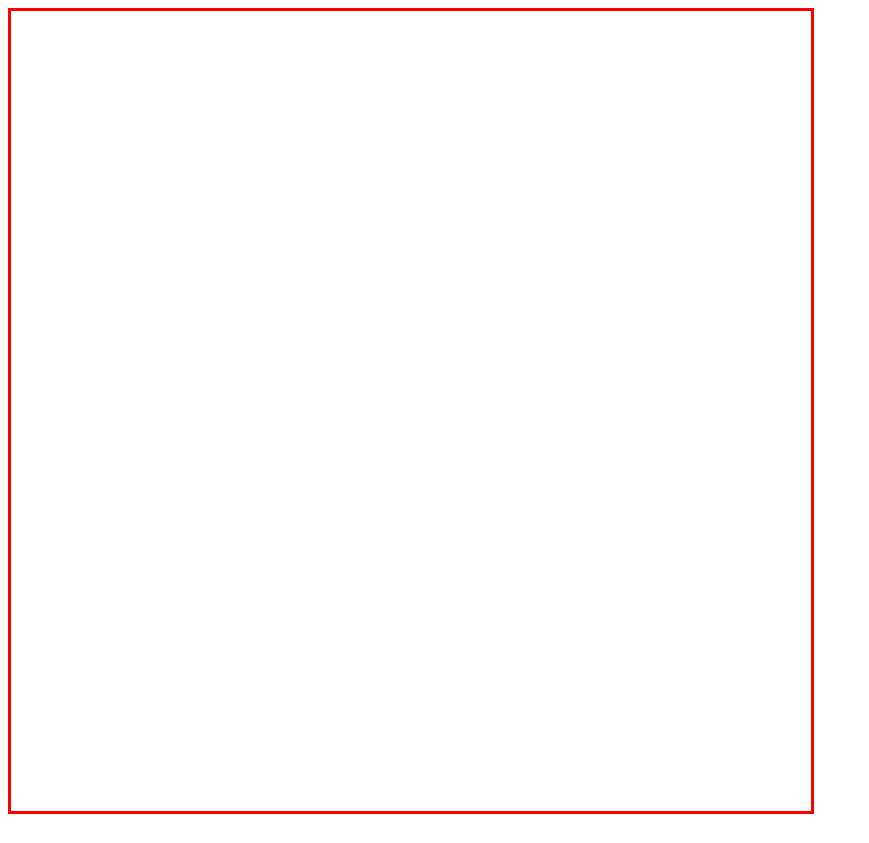
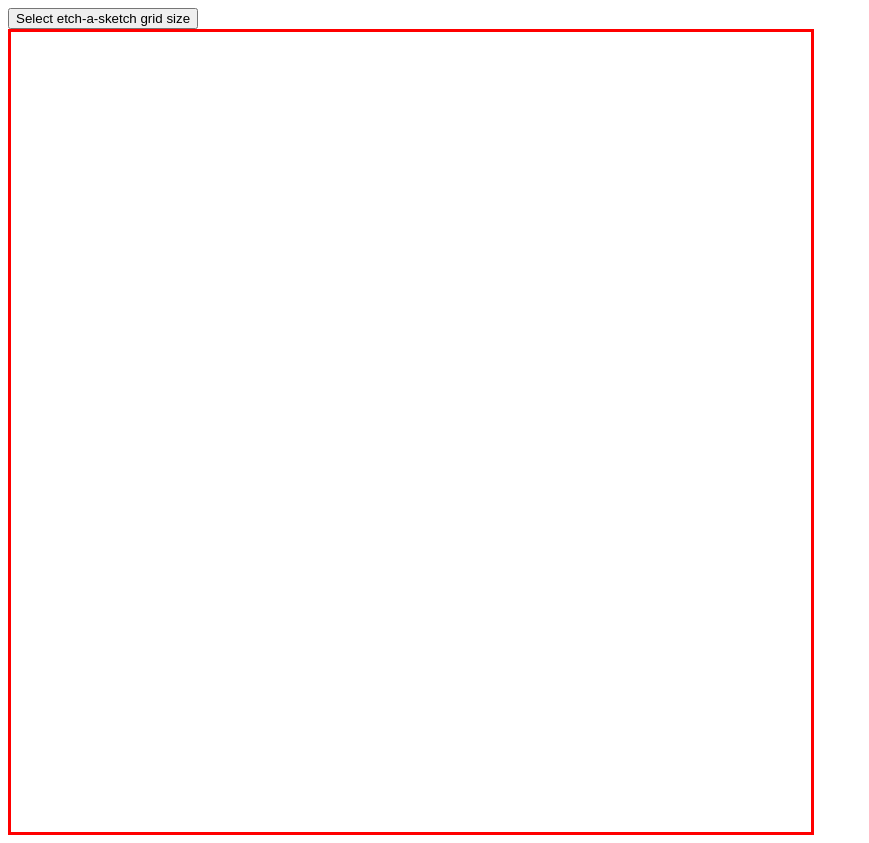
Before and after one commit to KyleA99/odin-etch-a-sketch, a plain HTML site: page index.html in a window 1280 px wide. Shown: the whole page, without its empty margins (0-869 px from the left). Before the commit the page ends 822 px from the top, so only its background shows below. Drawn offline with Linux system fonts and the light colour scheme.

Commit message:
Add gridSize function

```diff
--- a/index.html
+++ b/index.html
@@ -10,12 +10,12 @@
 </head>
 
 <body>
-    <!-- <div class="size-selection-buttons-container">
-        <button class="small-grid" type="button">16x16 Grid</button>
-        <button class="medium-grid" type="button">64x64 Grid</button>
-        <button class="large-grid" type="button">100x100 Grid</button>
-    </div> -->
+    <main>
+        <div class="grid-size-button-container">
+            <button onclick="promptGridSize()" class="prompt-button" type="button">Select etch-a-sketch grid size</button>
+        </div>
 
-    <div id="grid-container"></div>
+        <div id="grid-container"></div>
+    </main>
 </body>
 </html>
--- a/script.js
+++ b/script.js
@@ -10,8 +10,7 @@ function createGrid() {
         let gridTile = document.createElement("div");
         // gridTile is given the class gridTileContent
         gridTile.classList.add("gridTileContent");
-
-        // Set the height of the gridTile div
+        // Set the height and width of the gridTile divs
         gridTile.style.height = "6.25%";
         gridTile.style.width = "6.25%";
 
@@ -26,3 +25,7 @@ function createGrid() {
     }
 }
 createGrid();
+
+function promptGridSize() {
+    let gridSize = prompt("Please specify the desired grid size.  E.g. 64 specifies a 64x64 grid.")
+}
```
